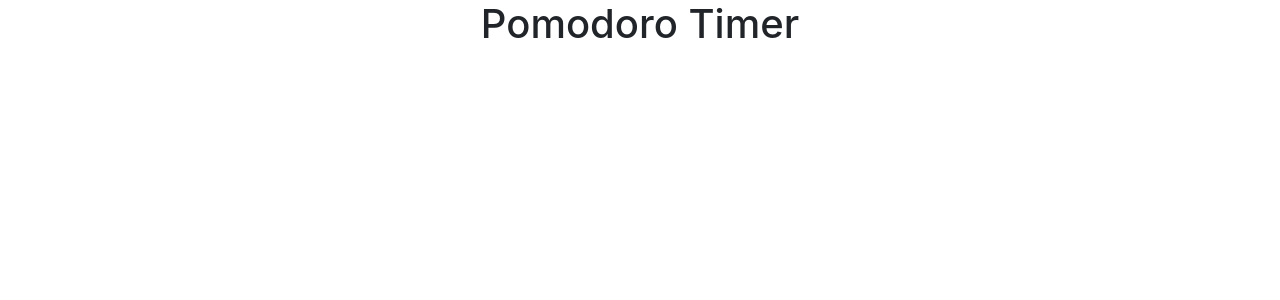
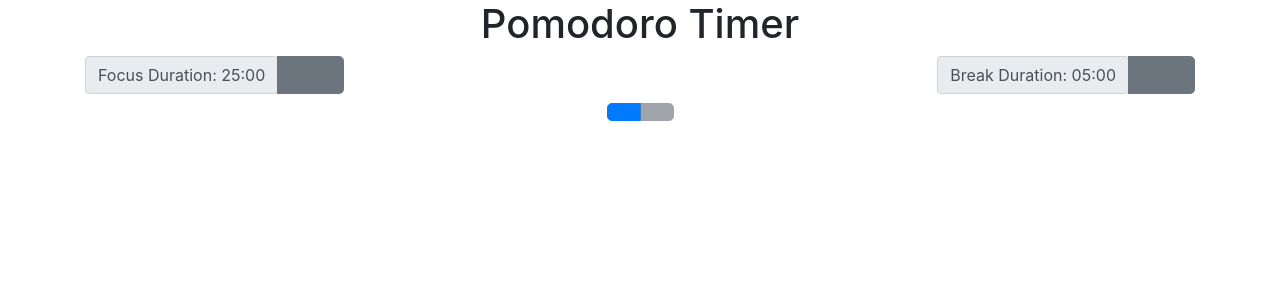
Before and after one commit to yamodah/PomodoroTimerProject, a React (Create React App) app: page / in a window 1280 px wide. Shown: the top 300 px of the page. Built offline with nearby package versions, Linux system fonts and the light colour scheme; a web font is replaced by a local one.

Commit message:
I think complete but maybe some cleaning up to do

```diff
--- a/src/pomodoro/FocusAndBreakDurations.js
+++ b/src/pomodoro/FocusAndBreakDurations.js
@@ -1,5 +1,23 @@
-function FocusAndBreakDurations (){
+import {minutesToDuration} from "../utils/duration"
+import React from "react"
+export default function FocusAndBreakDurations({focusDuration,setFocusDuration,breakDuration, setBreakDuration}){
 
+    const handleDecreaseFocus=()=>{
+        if(focusDuration===5)return
+        setFocusDuration(state=>state-5)
+    }
+    const handleIncreaseFocus=()=>{
+        if(focusDuration===60)return
+        setFocusDuration(state=>state+5)
+    }
+    const handleDecreaseBreak=()=>{
+        if(breakDuration===1)return
+        setBreakDuration(state=>state-1)
+    }
+    const handleIncreaseBreak=()=>{
+        if(breakDuration===15)return
+        setBreakDuration(state=>state+1)
+    }
 
 
     return (<div className="row">
@@ -8,7 +26,7 @@ function FocusAndBreakDurations (){
         <span className="input-group-text" data-testid="duration-focus">
           {/* TODO: Update this text to display the current focus session duration
           make time varible/access time via an object */ }
-          Focus Duration: 25:00
+          Focus Duration: {minutesToDuration(focusDuration)}
         </span>
         <div className="input-group-append">
           {/* TODO: Implement decreasing focus duration and disable during a focus or break session
@@ -17,6 +35,7 @@ function FocusAndBreakDurations (){
             type="button"
             className="btn btn-secondary"
             data-testid="decrease-focus"
+            onClick={handleDecreaseFocus}
           >
             <span className="oi oi-minus" />
           </button>
@@ -26,19 +45,21 @@ function FocusAndBreakDurations (){
             type="button"
             className="btn btn-secondary"
             data-testid="increase-focus"
+            onClick={handleIncreaseFocus}
           >
             <span className="oi oi-plus" />
           </button>
         </div>
       </div>
     </div>
+
     <div className="col">
       <div className="float-right">
         <div className="input-group input-group-lg mb-2">
           <span className="input-group-text" data-testid="duration-break">
             {/* TODO: Update this text to display the current break session duration
              make time varible/access time via an object */}
-            Break Duration: 05:00
+            Break Duration: {minutesToDuration(breakDuration)}
           </span>
           <div className="input-group-append">
             {/* TODO: Implement decreasing break duration and disable during a focus or break session
@@ -47,6 +68,7 @@ function FocusAndBreakDurations (){
               type="button"
               className="btn btn-secondary"
               data-testid="decrease-break"
+              onClick={handleDecreaseBreak}
             >
               <span className="oi oi-minus" />
             </button>
@@ -56,6 +78,7 @@ function FocusAndBreakDurations (){
               type="button"
               className="btn btn-secondary"
               data-testid="increase-break"
+              onClick={handleIncreaseBreak}
             >
               <span className="oi oi-plus" />
             </button>
--- a/src/pomodoro/PlayPauseButtons.js
+++ b/src/pomodoro/PlayPauseButtons.js
@@ -1,4 +1,6 @@
-function PlayPauseButtons (){
+import React from "react"
+import classNames from "../utils/class-names";
+export default function PlayPauseButtons ({isTimerRunning,setIsTimerRunning,setSession,focusDuration}){
   /**
    * Called whenever the play/pause button is clicked.
    */
@@ -21,7 +23,10 @@ function PlayPauseButtons (){
       return nextState;
     });
   }
-
+  const stopTimer = () => {
+    setIsTimerRunning(false)
+    setSession(null)
+  }
 
 
   return(<div className="row">
@@ -53,6 +58,8 @@ function PlayPauseButtons (){
         className="btn btn-secondary"
         data-testid="stop"
         title="Stop the session"
+        disabled = {isTimerRunning?false:true}
+        onClick={stopTimer}
       >
         <span className="oi oi-media-stop" />
       </button>
--- a/src/pomodoro/Pomodoro.js
+++ b/src/pomodoro/Pomodoro.js
@@ -1,6 +1,9 @@
 import React, { useState } from "react";
-import classNames from "../utils/class-names";
+
+import FocusAndBreakDurations from "./FocusAndBreakDurations";
 import useInterval from "../utils/useInterval";
+import SessionTitleProgressBar from "./SessionTitleProgressBar"
+import PlayPauseButtons from "./PlayPauseButtons";
 
 // These functions are defined outside of the component to insure they do not have access to state
 // and are, therefore more likely to be pure.
@@ -54,8 +57,8 @@ function Pomodoro() {
   const [session, setSession] = useState(null);
 
   // ToDo: Allow the user to adjust the focus and break duration.
-  const focusDuration = 25;
-  const breakDuration = 5;
+  const [focusDuration, setFocusDuration] = useState(25)
+  const [breakDuration,setBreakDuration] = useState(5);
 //////////////////////////////////////////////////////////////////////////////////////
   /**
    * Custom hook that invokes the callback function every second
@@ -76,6 +79,9 @@ function Pomodoro() {
 
   return (
     <div className="pomodoro">
+     <FocusAndBreakDurations focusDuration={focusDuration} setFocusDuration={setFocusDuration} breakDuration={breakDuration} setBreakDuration={setBreakDuration}/>
+     <PlayPauseButtons isTimerRunning={isTimerRunning} setIsTimerRunning={setIsTimerRunning} focusDuration={focusDuration} setSession={setSession}/>
+     <SessionTitleProgressBar session={session} focusDuration={focusDuration} breakDuration={breakDuration}/>
 
 
 
--- a/src/pomodoro/SessionTitleProgressBar.js
+++ b/src/pomodoro/SessionTitleProgressBar.js
@@ -1,3 +1,35 @@
-function SessionTitleProgressBar(){
-
+import React from "react"
+import { minutesToDuration, secondsToDuration} from "../utils/duration"
+export default function SessionTitleProgressBar({session,focusDuration,breakDuration}){
+    if(!session)return null
+    const progressValue = session.label==="Focusing"?(((focusDuration*60)- session?.timeRemaining)/(focusDuration*60))*100:(((breakDuration*60)- session?.timeRemaining)/(breakDuration*60))*100
+    return(<div>
+        {/* TODO: This area should show only when there is an active focus or break - i.e. the session is running or is paused */}
+        <div className="row mb-2">
+          <div className="col">
+            {/* TODO: Update message below to include current session (Focusing or On Break) total duration */}
+            <h2 data-testid="session-title">
+              {session?.label} for {session?.label === "Focusing"? `${minutesToDuration(focusDuration)} minutes`:`${minutesToDuration(breakDuration)} minutes`}
+            </h2>
+            {/* TODO: Update message below correctly format the time remaining in the current session */}
+            <p className="lead" data-testid="session-sub-title">
+              {secondsToDuration(session?.timeRemaining)} remaining
+            </p>
+          </div>
+        </div>
+        <div className="row mb-2">
+          <div className="col">
+            <div className="progress" style={{ height: "20px" }}>
+              <div
+                className="progress-bar"
+                role="progressbar"
+                aria-valuemin="0"
+                aria-valuemax="100"
+                aria-valuenow= {progressValue} // TODO: Increase aria-valuenow as elapsed time increases
+                style={{ width: `${progressValue}%` }} // TODO: Increase width % as elapsed time increases
+              />
+            </div>
+          </div>
+        </div>
+      </div>)
 }
```
Also changed, not shown: 1 other file (tests, documents, lock files or other folders).
